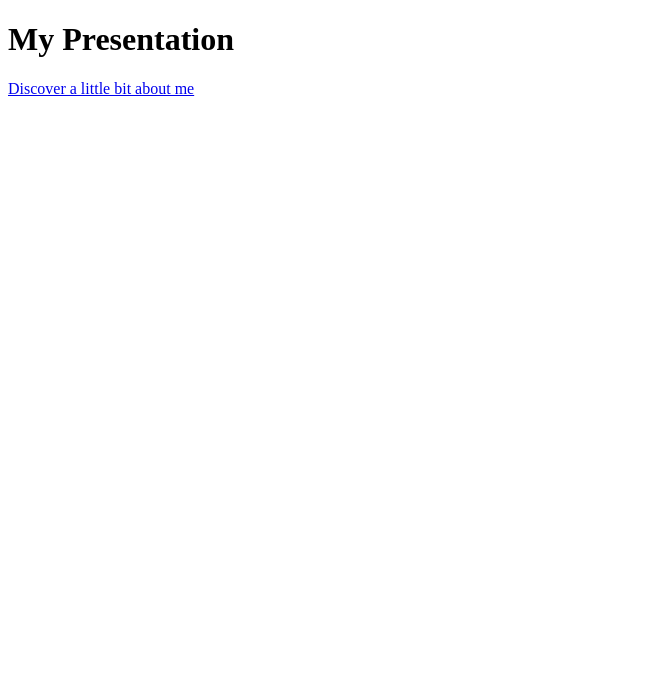
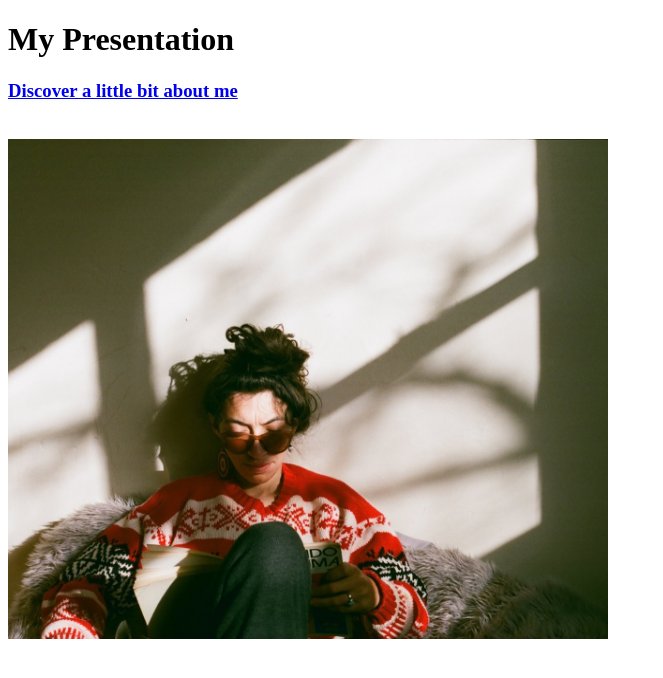
Before and after one commit to Gyrkora/FD-course, a plain HTML site: page index.html in a window 1280 px wide. Shown: the whole page, without its empty margins (0-663 px from the left). Drawn offline with Linux system fonts and the light colour scheme.

Commit message:
First Commit
First assignment

```diff
--- a/index.html
+++ b/index.html
@@ -8,6 +8,17 @@
 	</head>
 	<body>
 		<h1>My Presentation</h1>
-		<a href="./pages/my-passions.html">Discover a little bit about me</a>
+		<a href="./pages/my-passions.html">
+			<h3>Discover a little bit about me</h3>
+		</a>
+
+		<br />
+
+		<img
+			src="./images/presentation.jpeg"
+			width="600"
+			height="500"
+			alt="my presentation"
+		/>
 	</body>
 </html>
```
Also changed, not shown: images/presentation.jpeg (added).
